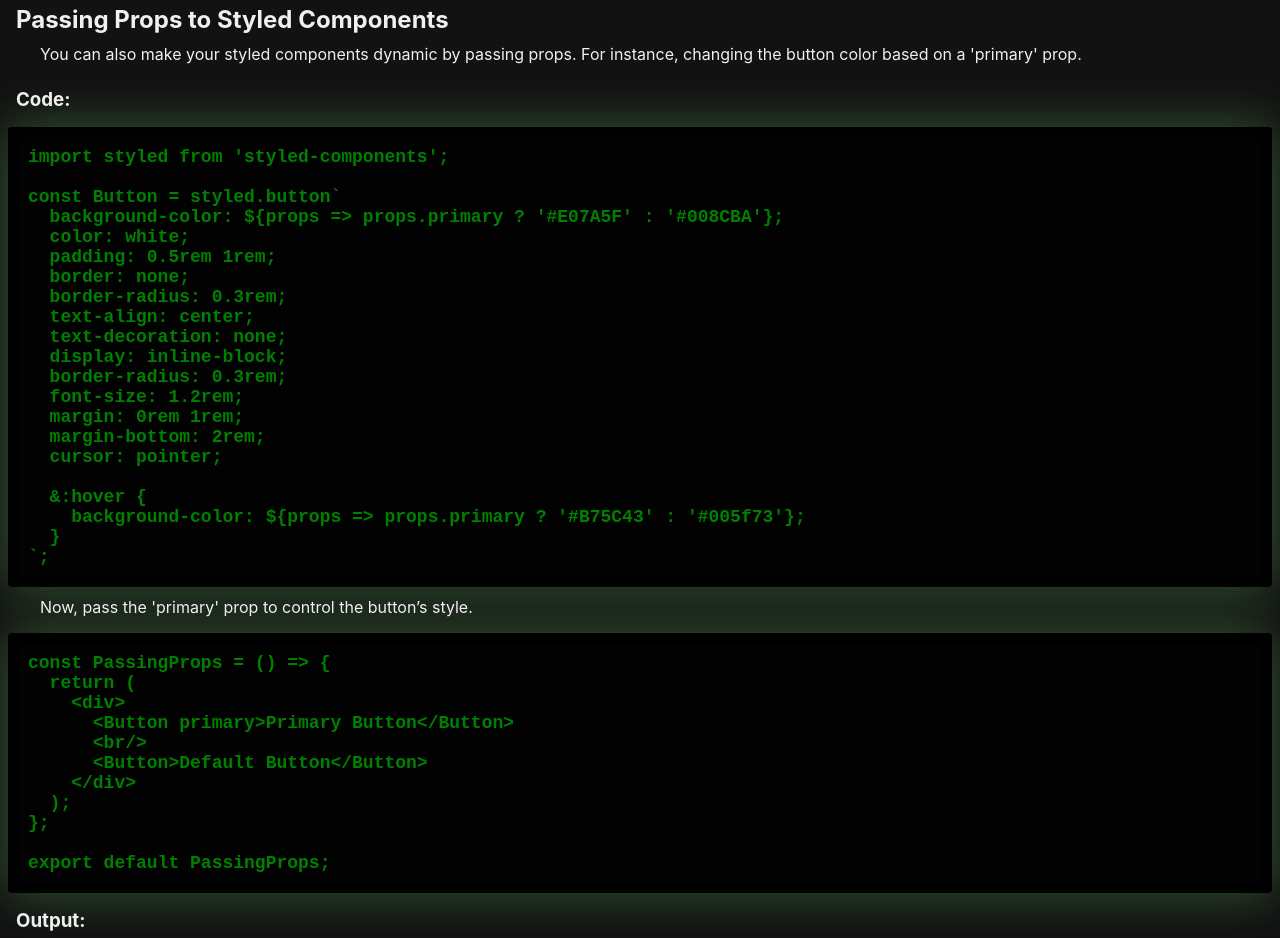
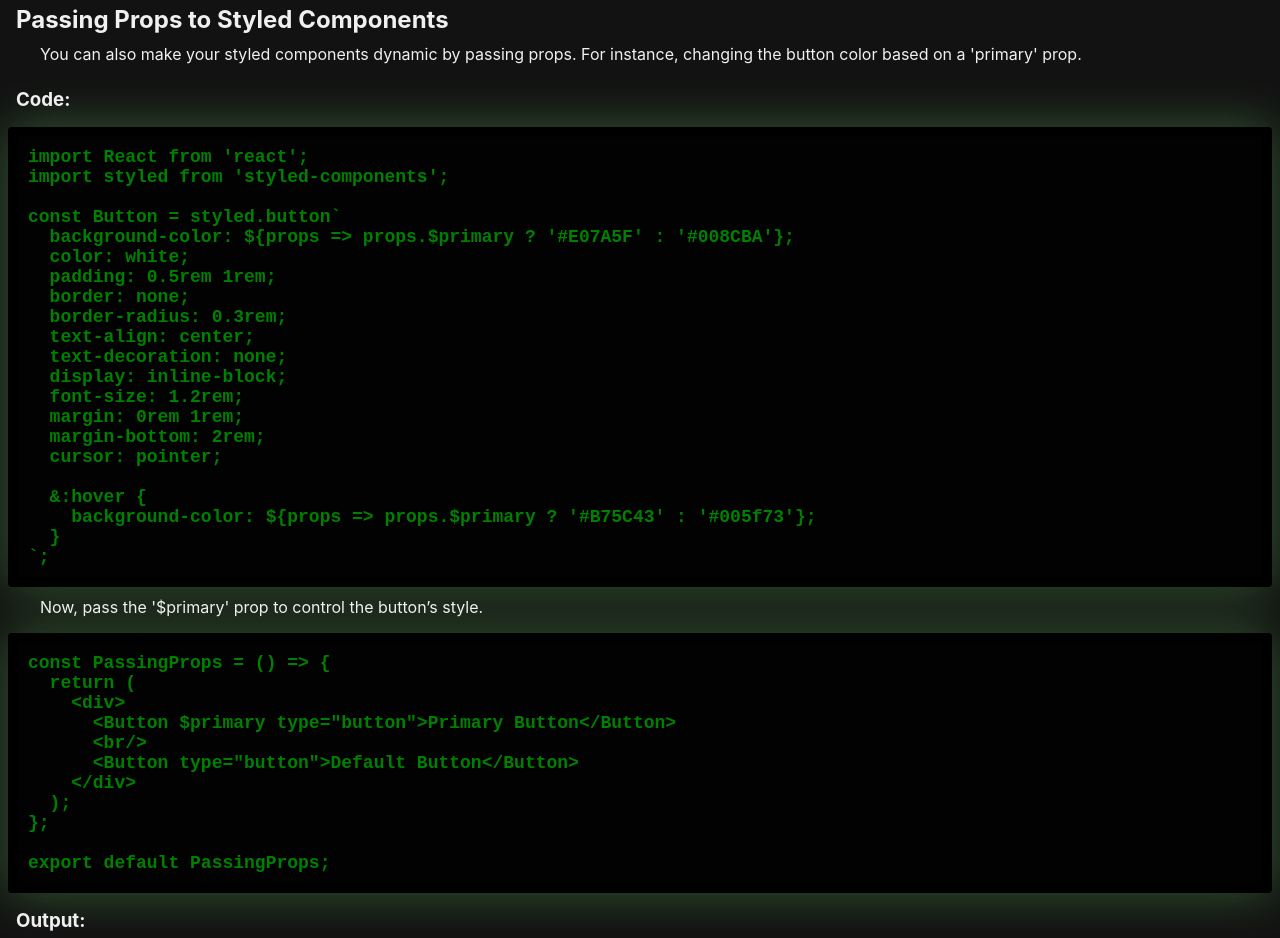
Before and after one commit to rees-kyle/react_showcase, a React (Create React App) app in the folder project/: page /react_showcase/styled-components in a window 1280 px wide. Shown: the part 2280-3218 px from the top of the page. Built offline with nearby package versions, Linux system fonts and the light colour scheme.

Commit message:
Modify PassingProps component
- Added transient prop to avoid React DOM warning and ESLint error.
- Added 'type' attribute to prevent unexpected form submissions.
- Modified code examples with the new code.

```diff
--- a/project/src/components/styling/styled_components/PassingProps.js
+++ b/project/src/components/styling/styled_components/PassingProps.js
@@ -1,8 +1,10 @@
+import React from 'react';
 import styled from 'styled-components';
 
+// Transient prop ($primary) is used so it doesn't get passed to the DOM
 const Button = styled.button`
-  /* Set background color based on the 'primary' prop */
-  background-color: ${props => props.primary ? '#E07A5F' : '#008CBA'};
+  /* Set background color based on the '$primary' prop */
+  background-color: ${props => props.$primary ? '#E07A5F' : '#008CBA'};
   color: white;
   padding: 0.5rem 1rem;
   border: none;
@@ -10,22 +12,22 @@ const Button = styled.button`
   text-align: center;
   text-decoration: none;
   display: inline-block;
-  border-radius: 0.3rem;
   font-size: 1.2rem;
   margin: 0rem 1rem;
   margin-bottom: 2rem;
   cursor: pointer;
-  /* Change background color on hover, based on the 'primary' prop */
+
+  /* Change background color on hover, based on the '$primary' prop */
   &:hover {
-    background-color: ${props => props.primary ? '#B75C43' : '#005f73'};
+    background-color: ${props => props.$primary ? '#B75C43' : '#005f73'};
   }
 `;
 
 const PassingProps = () => {
   return (
     <div>
-      <br/>
-      <hr/>
+      <br />
+      <hr />
       <h2>Passing Props to Styled Components</h2>
       <p>
         You can also make your styled components dynamic by passing props. For instance, changing the button color based on a 'primary' prop.
@@ -34,10 +36,11 @@ const PassingProps = () => {
       <h3>Code:</h3>
       <pre>
         <code>
-          {`import styled from 'styled-components';
+{`import React from 'react';
+import styled from 'styled-components';
 
 const Button = styled.button\`
-  background-color: \${props => props.primary ? '#E07A5F' : '#008CBA'};
+  background-color: \${props => props.$primary ? '#E07A5F' : '#008CBA'};
   color: white;
   padding: 0.5rem 1rem;
   border: none;
@@ -45,49 +48,46 @@ const Button = styled.button\`
   text-align: center;
   text-decoration: none;
   display: inline-block;
-  border-radius: 0.3rem;
   font-size: 1.2rem;
   margin: 0rem 1rem;
   margin-bottom: 2rem;
   cursor: pointer;
 
   &:hover {
-    background-color: \${props => props.primary ? '#B75C43' : '#005f73'};
+    background-color: \${props => props.$primary ? '#B75C43' : '#005f73'};
   }
-\`;
-`}
+\`;`}
         </code>
       </pre>
 
       <p>
-        Now, pass the 'primary' prop to control the button’s style.
+        Now, pass the '$primary' prop to control the button’s style.
       </p>
 
       <pre>
         <code>
-          {`const PassingProps = () => {
+{`const PassingProps = () => {
   return (
     <div>
-      <Button primary>Primary Button</Button>
+      <Button $primary type="button">Primary Button</Button>
       <br/>
-      <Button>Default Button</Button>
+      <Button type="button">Default Button</Button>
+    </div>
+  );
+};
+
+export default PassingProps;`}
+        </code>
+      </pre>
+
+      <h3>Output:</h3>
+      {/* Render a Button component with the '$primary' prop applied, making it a "Primary Button" */}
+      <Button $primary type="button">Primary Button</Button>
+      <br />
+      {/* Render a Button component without the '$primary' prop, making it a "Default Button" */}
+      <Button type="button">Default Button</Button>
     </div>
   );
 };
 
 export default PassingProps;
-`}
-        </code>
-      </pre>
-
-      <h3>Output:</h3>
-      {/* Render a Button component with the 'primary' prop applied, making it a "Primary Button" */}
-      <Button primary>Primary Button</Button>
-      <br/>
-      {/* Render a Button component without the 'primary' prop, making it a "Default Button" */}
-      <Button>Default Button</Button>
-    </div>
-  );
-};
-
-export default PassingProps;
```
